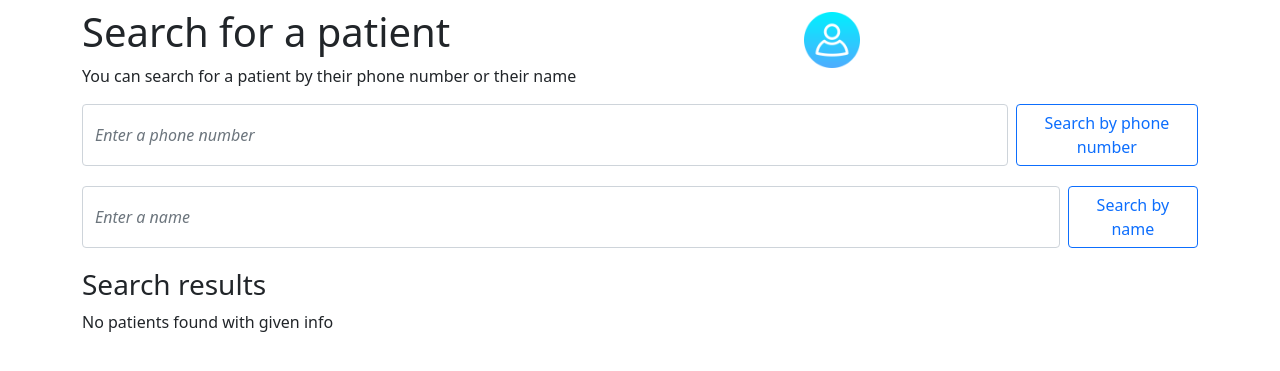
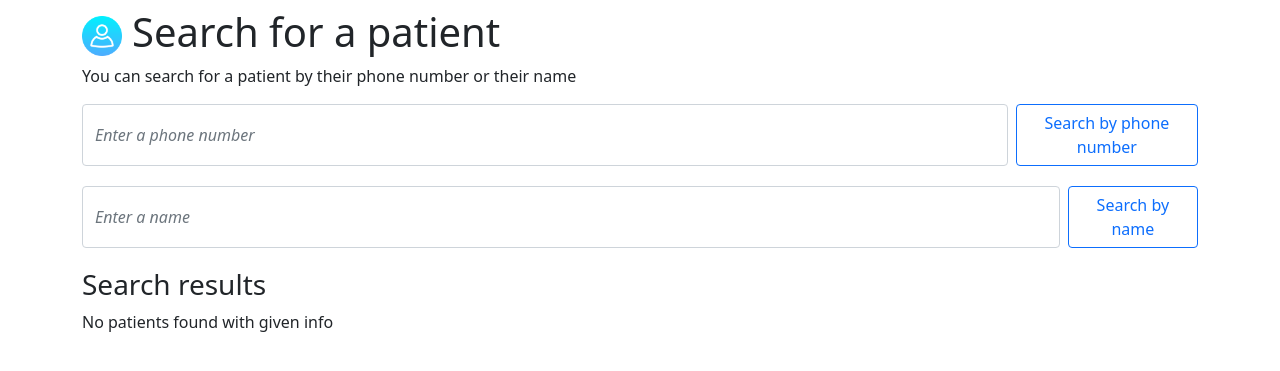
Before and after one commit to bechara-rizk/AUBCOVAX, a Django app: template mysite/main/templates/adminPatient.html in a window 1280 px wide. Shown: the part 56-427 px from the top of the page. Run offline with Django 4.2, Linux system fonts and the light colour scheme; the template is opened without the code that fills it, so the values that code supplies are empty.

Commit message:
fixed adminpatient page

```diff
--- a/mysite/main/templates/adminPatient.html
+++ b/mysite/main/templates/adminPatient.html
@@ -8,11 +8,11 @@
         font-style: italic;
     }
 </style>
-
 {% endblock %}
 
 {% block content %}
-<h1>Search for a patient</h1>
+{% load static %}
+<h1><img src="{% static '/user.png' %}" alt="" style="height: 40px;width: auto; margin-right: 10px;">Search for a patient</h1>
 <p>You can search for a patient by their phone number or their name</p>
 <form method="post" class="d-flex" style="margin-bottom: 20px;">
     {% csrf_token %}
@@ -36,9 +36,4 @@
 {% else %}
 <p>No patients found with given info</p>
 {% endif %}
-<div class="content img-big">
-    {% load static %}
-    <img src="{% static 'user.png' %}" alt="image" style="height: 7%; width:auto;
-     position: absolute; top: 12%; left: 65%; transform: translate(-50%, -50%);">
-</div>
 {% endblock %}
```
Also changed, not shown: mysite/db.sqlite3.
